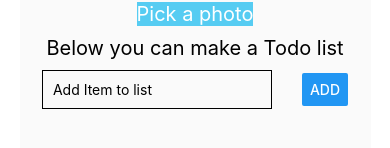
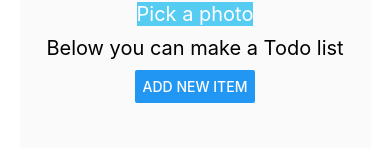
Before and after one commit to AdamToczko/React-Native-Basic-App, a React Native app: screen / in a window 390 px wide. Shown: the part 326-474 px from the top of the page. Built offline with nearby package versions, Linux system fonts and the light colour scheme.

Commit message:
added modal and some styling

```diff
--- a/App.js
+++ b/App.js
@@ -1,23 +1,29 @@
 import { StatusBar } from "expo-status-bar";
 import React, { useState } from "react";
-import { StyleSheet, Text, View, FlatList } from "react-native";
+import { StyleSheet, Text, View, FlatList, Button } from "react-native";
 import { AddingImage } from "./components/AddingImage";
 import { InputList } from "./components/InputList";
 import { ShowList } from "./components/ShowList";
 
 export default function App() {
     const [listItems, setListItems] = useState([]);
+    const [addMode, setAddMode] = useState(false);
 
     const addListHandler = (item) => {
         setListItems((currentList) => [
             ...currentList,
             { id: Math.random().toString(), value: item },
         ]);
+        setAddMode(false);
     };
     const removeListItem = (index) => {
         setListItems((currentList) => {
             return currentList.filter((element) => element.id !== index);
         });
+    };
+
+    const cancelListAddHandler = () => {
+        setAddMode(false);
     };
 
     return (
@@ -26,8 +32,12 @@
                 <AddingImage />
                 <Text style={styles.text}>Below you can make a Todo list</Text>
             </View>
-
-            <InputList onAddListItem={addListHandler} />
+            <Button title="Add New Item" onPress={() => setAddMode(true)} />
+            <InputList
+                visible={addMode}
+                onAddListItem={addListHandler}
+                onCancel={cancelListAddHandler}
+            />
             <FlatList
                 keyExtractor={(item, index) => item.id}
                 data={listItems}
--- a/components/InputList.js
+++ b/components/InputList.js
@@ -1,12 +1,20 @@
 import React, { useState } from "react";
-import { StyleSheet, View, TextInput, Button } from "react-native";
+import { StyleSheet, View, TextInput, Button, Modal } from "react-native";
 
 export const InputList = (props) => {
     const [enteredItem, setEnteredItem] = useState("");
+
     const inputHandler = (enteredText) => {
         setEnteredItem(enteredText);
     };
+
+    const addItemHandler = () => {
+        props.onAddListItem(enteredItem);
+        setEnteredItem("");
+    };
+
     return (
+        <Modal visible={props.visible} animationType="slide">
             <View style={styles.inputContainer}>
                 <TextInput
                     placeholder="Add Item to list"
@@ -14,18 +22,26 @@
                     onChangeText={inputHandler}
                     value={enteredItem}
                 />
+                <View style={styles.buttonContainer}>
+                    <View style={styles.button}>
                         <Button
-                title="ADD"
-                onPress={() => props.onAddListItem(enteredItem)}
+                            title="CANCEL"
+                            color="red"
+                            onPress={props.onCancel}
                         />
                     </View>
+                    <View style={styles.button}></View>
+                    <Button title="ADD" onPress={addItemHandler} />
+                </View>
+            </View>
+        </Modal>
     );
 };
 
 const styles = StyleSheet.create({
     inputContainer: {
-        flexDirection: "row",
-        justifyContent: "space-between",
+        flex: 1,
+        justifyContent: "center",
         alignItems: "center",
     },
     input: {
@@ -34,5 +50,14 @@
         borderWidth: 1,
         padding: 10,
         marginRight: 20,
+        marginBottom: 10,
+    },
+    buttonContainer: {
+        flexDirection: "row",
+        justifyContent: "space-around",
+        width: "60%",
+    },
+    button: {
+        width: "40%",
     },
 });
```
Lines whose indentation alone changed are shown as unchanged.
